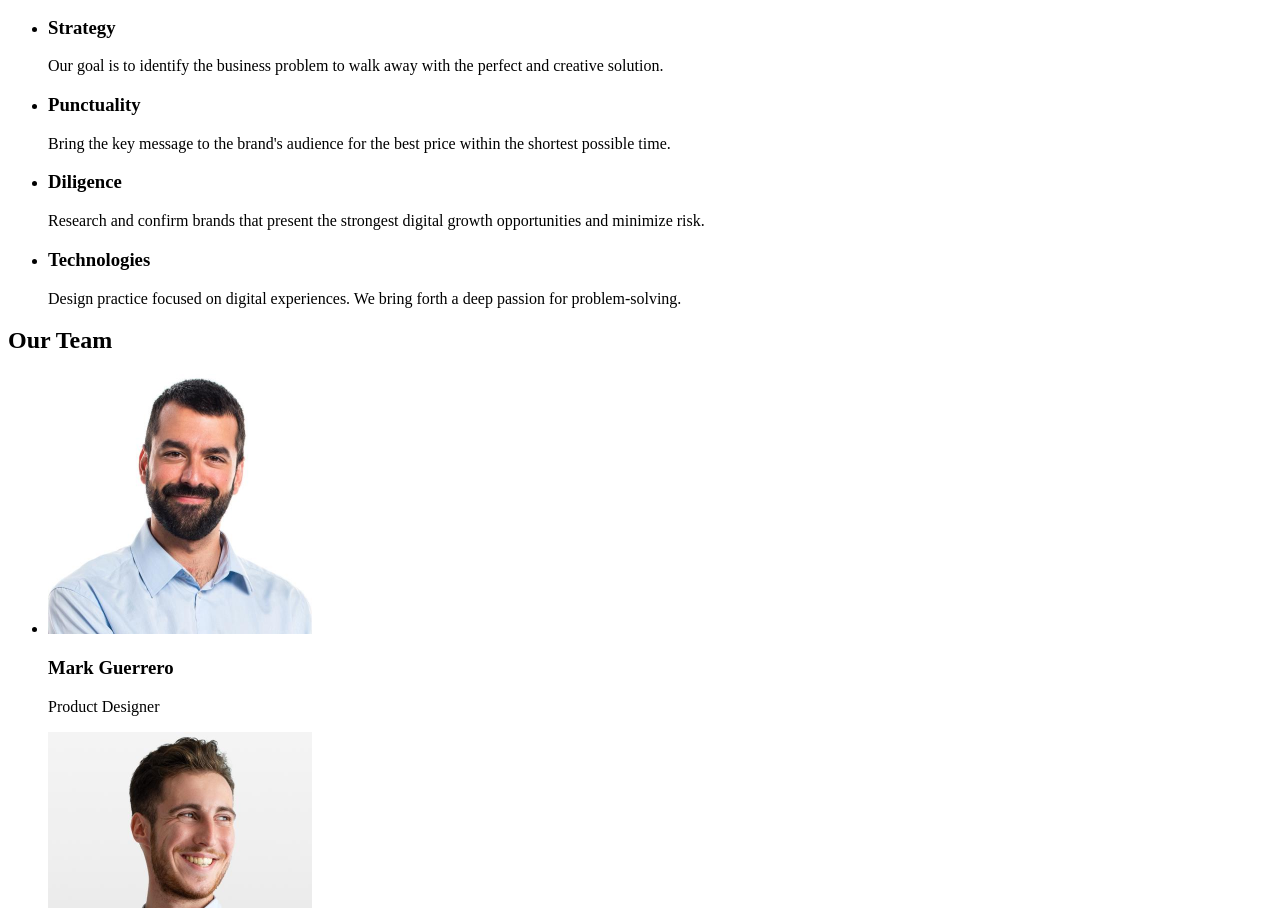
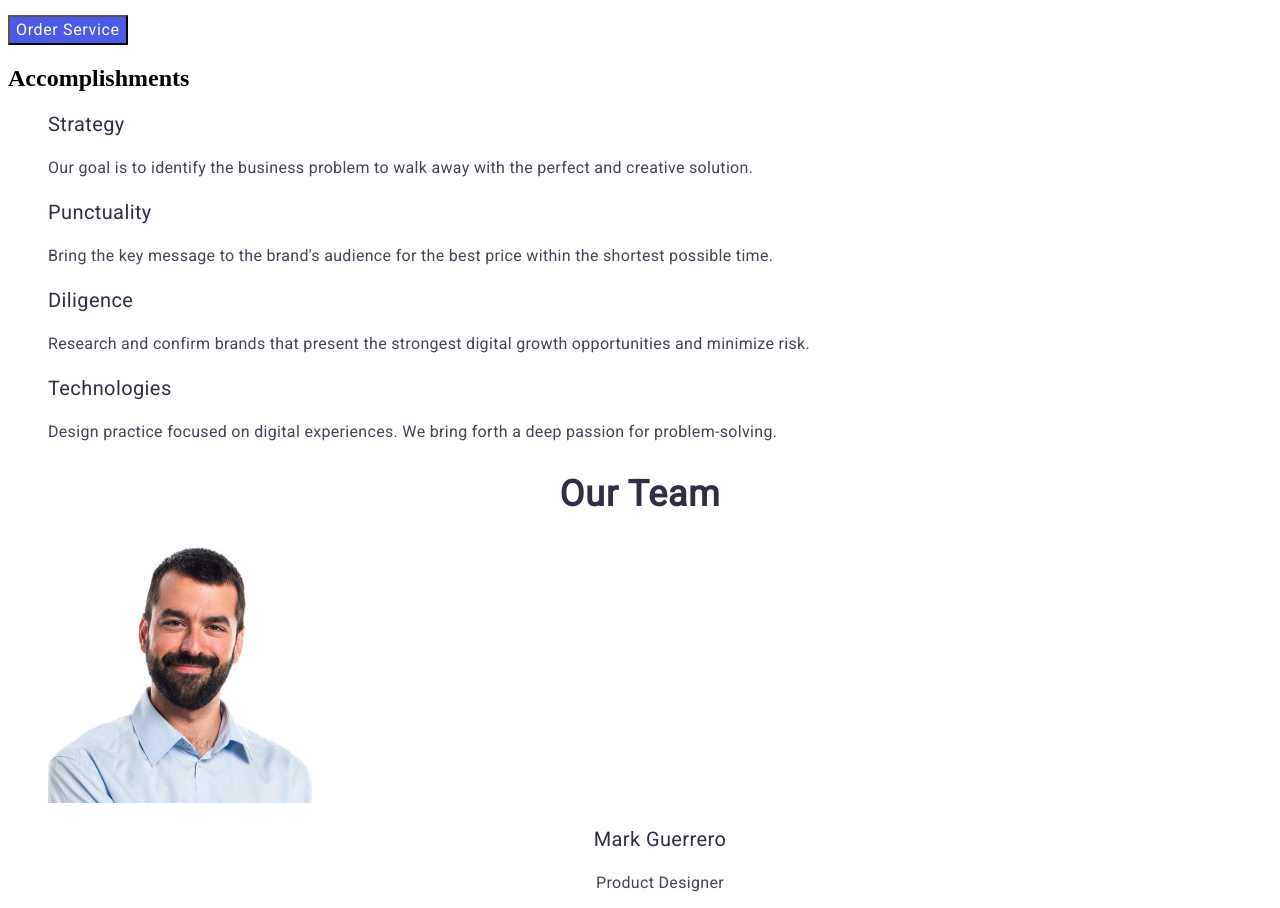
Before and after one commit to Pechkurov/goit-markup-hw-022, a plain HTML site: page index.html in a window 1280 px wide. Shown: the part 319-1227 px from the top of the page. Drawn offline with Linux system fonts and the light colour scheme.

Commit message:
add index files

```diff
--- a/css/styles.css
+++ b/css/styles.css
@@ -34,4 +34,93 @@ line-height: 1.5;
 letter-spacing: 0.02em;
 color: #434455;
 text-decoration: none;
+font-style: normal;
 }
+.top-title {
+    font-family: "Roboto", sans-serif;
+    font-weight: 700;
+font-size: 56px;
+line-height: 1.07143;
+letter-spacing: 0.02em;
+text-align: center;
+color: #fff;
+background-color: #2e2f42;
+}
+.order-buttom {
+    font-family: "Roboto", sans-serif;
+    font-weight: 500;
+font-size: 16px;
+line-height: 1.5;
+letter-spacing: 0.04em;
+color: #fff;
+background-color: #4d5ae5;;
+}
+.Accomplishments-list {
+    font-family: "Roboto", sans-serif;
+    font-weight: 500;
+font-size: 20px;
+line-height: 1.2;
+letter-spacing: 0.02em;
+color: #2e2f42;
+}
+.ul-Accomplishments {list-style: none;}
+.accomplishments-paragraph {
+    font-family: "Roboto", sans-serif;
+    font-weight: 400;
+font-size: 16px;
+line-height: 1.5;
+letter-spacing: 0.02em;
+color: #434455;
+}
+.team-paragraph {
+    font-family: "Roboto", sans-serif;
+    font-weight: 700;
+font-size: 36px;
+line-height: 1.11111;
+letter-spacing: 0.02em;
+text-align: center;
+color: #2e2f42;
+}
+.team-foto {
+    list-style: none;
+}
+.team-name {
+    font-family: "Roboto", sans-serif;
+    font-weight: 500;
+font-size: 20px;
+line-height: 1.2;
+letter-spacing: 0.02em;
+text-align: center;
+color: #2e2f42;
+}
+.team-job {
+    font-family: "Roboto", sans-serif;
+    font-weight: 400;
+font-size: 16px;
+line-height: 1.5;
+letter-spacing: 0.02em;
+text-align: center;
+color: #434455;
+}
+.footer-logo {
+    font-family: "Raleway", sans-serif;
+    font-weight: 700;
+    font-size: 18px;
+    line-height: 1.16;
+    letter-spacing: 0.03em;
+    text-transform: uppercase;
+    color: #2e2f42;
+    text-decoration: none;
+}
+.footer-logo-web {
+    color: #4d5ae5;
+}
+.footer-text {
+    font-family: "Roboto", sans-serif;
+    font-weight: 400;
+font-size: 16px;
+line-height: 1.5;
+letter-spacing: 0.02em;
+color: #f4f4fd;
+background-color: #2e2f42;
+}
--- a/index.html
+++ b/index.html
@@ -7,7 +7,7 @@
     <link rel="preconnect" href="https://fonts.googleapis.com">
     <link rel="preconnect" href="https://fonts.gstatic.com" crossorigin>
     <link href="https://fonts.googleapis.com/css2?family=Roboto:ital,wght@100;300;400;500;700;900;&display=swap" rel="stylesheet">
-    <link rel="stylesheet" href="./css/styles.css"
+    <link rel="stylesheet" href="./css/styles.css">
 </head>
 <body>
 <!--Шапка сайту-->
@@ -33,60 +33,61 @@
         <!-- main -->
         <main>
         <section>
-        <h1>Effective Solutions for Your Business</h1>
-        <button type="button">Order Service</button>
+        <h1 class="top-title">Effective Solutions for Your Business</h1>
+        <button class="order-buttom" type="button">Order Service</button>
         </section>
         <!-- accomplishments -->
         <section>
             <h2>Accomplishments</h2>
-            <ul>
+            <ul class="ul-Accomplishments">
                 <li>
-                 <h3>Strategy</h3>
-                 <p>Our goal is to identify the business problem to walk away with the perfect and creative solution. </p>
+                 <h3 class="Accomplishments-list">Strategy</h3>
+                 <p class="accomplishments-paragraph">Our goal is to identify the business problem to walk away with the perfect and creative solution. </p>
                 </li>
                 <li>
-                 <h3>Punctuality</h3>
-                 <p>Bring the key message to the brand's audience for the best price within the shortest possible time.</p>
+                 <h3 class="Accomplishments-list">Punctuality</h3>
+                 <p class="accomplishments-paragraph">Bring the key message to the brand's audience for the best price within the shortest possible time.</p>
                 </li>
                 <li>
-                 <h3>Diligence</h3>
-                 <p>Research and confirm brands that present the strongest digital growth opportunities and minimize risk.</p>
+                 <h3 class="Accomplishments-list">Diligence</h3>
+                 <p class="accomplishments-paragraph">Research and confirm brands that present the strongest digital growth opportunities and minimize risk.</p>
                 </li>
                 <li>
-                 <h3>Technologies</h3>
-                 <p>Design practice focused on digital experiences. We bring forth a deep passion for problem-solving.</p>
+                 <h3 class="Accomplishments-list">Technologies</h3>
+                 <p class="accomplishments-paragraph">Design practice focused on digital experiences. We bring forth a deep passion for problem-solving.</p>
                 </li>
             </ul>
         </section>
 
         <!--Our Team-->
         <section>
-            <h2>Our Team</h2>
-             <ul>
+            <h2 class="team-paragraph">Our Team</h2>
+             <ul class="team-foto">
               <li>
                 <img src="./images/MarkGuerrero.jpg" alt="Product Designer" width="264" height="260">
-                <h3>Mark Guerrero</h3>
-                <p>Product Designer</p>
+                <h3 class="team-name">Mark Guerrero</h3>
+                <p class="team-job">Product Designer</p>
               </li>
               <li>
                 <img src="./images/TomFord.jpg" alt="Frontend Developer" width="264" height="260">
-                <h3>Tom Ford</h3>
-                <p>Frontend Developer</p>
+                <h3 class="team-name">Tom Ford</h3>
+                <p class="team-job">Frontend Developer</p>
               </li>
               <li><img src="./images/CamilaGarsia.jpg" alt="Marketing" width="264" height="260">
-                <h3>Camila Garcia</h3>
-                <p>Marketing</p>
+                <h3 class="team-name">Camila Garcia</h3>
+                <p class="team-job">Marketing</p>
               </li>
               <li><img src="./images/DanielWilson.jpg" alt="UI Designer" width="264" height="260">
-                <h3>Daniel Wilson</h3>
-                <p>UI Designer</p>
+                <h3 class="team-name">Daniel Wilson</h3>
+                <p class="team-job">UI Designer</p>
               </li>
             </ul>
         </section>
         </main>
         <footer>
-            <a href="./index.html">WebStudio</a>
-         <p>Increase the flow of customers and sales for your business with digital marketing & growth solutions.</p>
+            <a class="footer-logo" href="./index.html">
+            <span class="footer-logo-web">Web</span>Studio</a>
+         <p class="footer-text">Increase the flow of customers and sales for your business with digital marketing & growth solutions.</p>
         </footer>
 
 </body>
```
